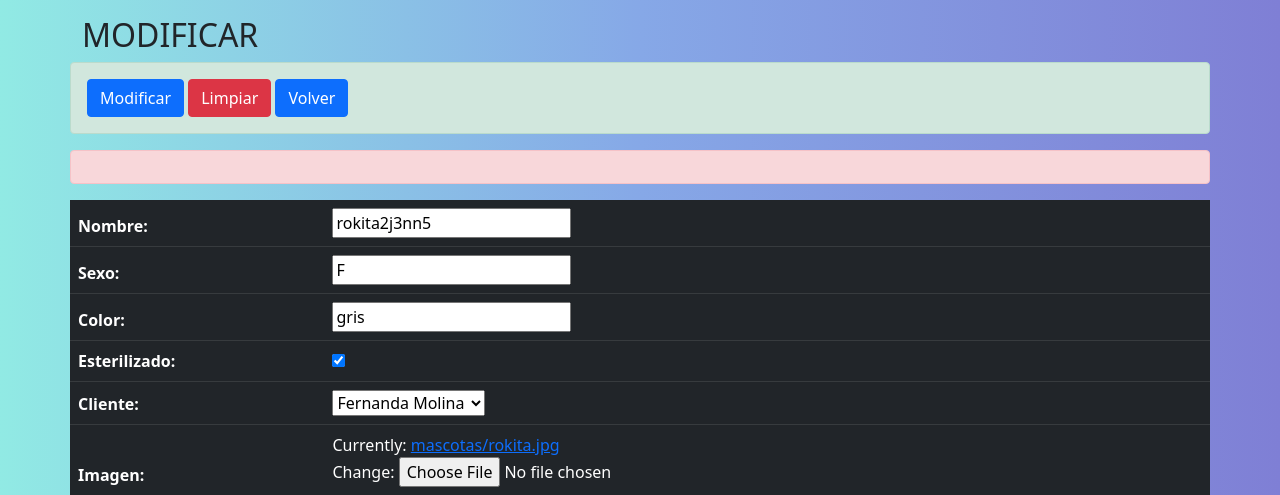
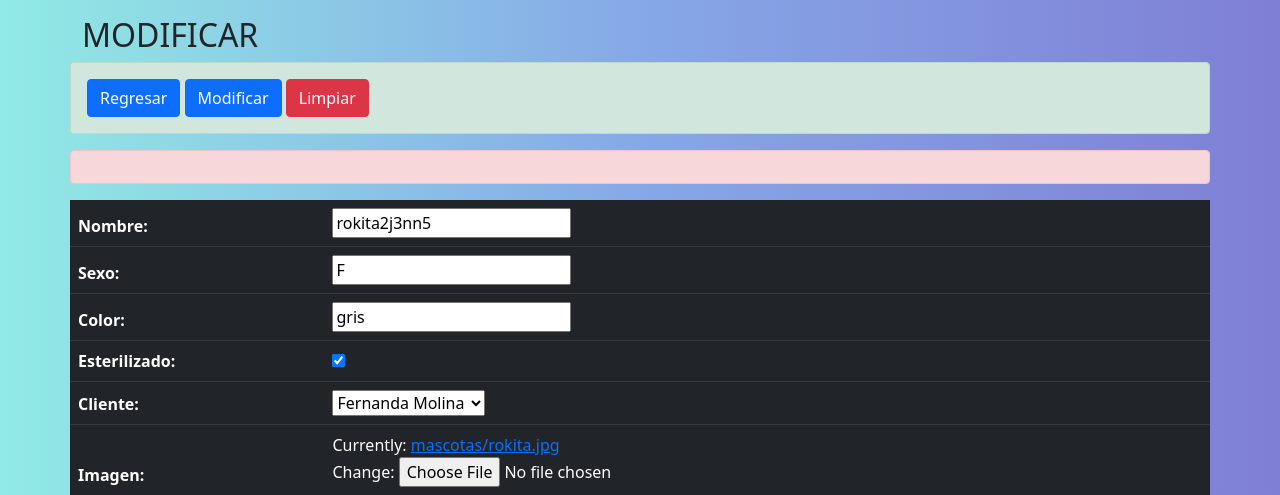
Before and after one commit to yojanz22/Pagina-web-Veterinaria, a Django app: a page that uses vet/templates/vet/modificar_mascota.html in a window 1280 px wide. Shown: the top 495 px of the page. Run offline with Django 4.2, Linux system fonts and the light colour scheme; data comes from the database, SQL or seed files in the repository; some libraries are stand-ins or nearby versions.

Commit message:
Cambios pequeños

```diff
--- a/vet/templates/vet/modificar_mascota.html
+++ b/vet/templates/vet/modificar_mascota.html
@@ -34,9 +34,10 @@
 
 
                                 <div id="exito" class="alert alert-success" role="alert">
+                                    <a class="btn btn-primary" href="{% url 'listado_adopcion' %}">Regresar</a>
                                     <input type="submit" class="btn btn-primary" value="Modificar">
                                     <input type="reset" class="btn btn-danger" value="Limpiar">
-                                    <a class="btn btn-primary" href="{% url 'listado_adopcion' %}">Volver</a>
+
                                 </div>
                                 {{mensaje}}
 
```
